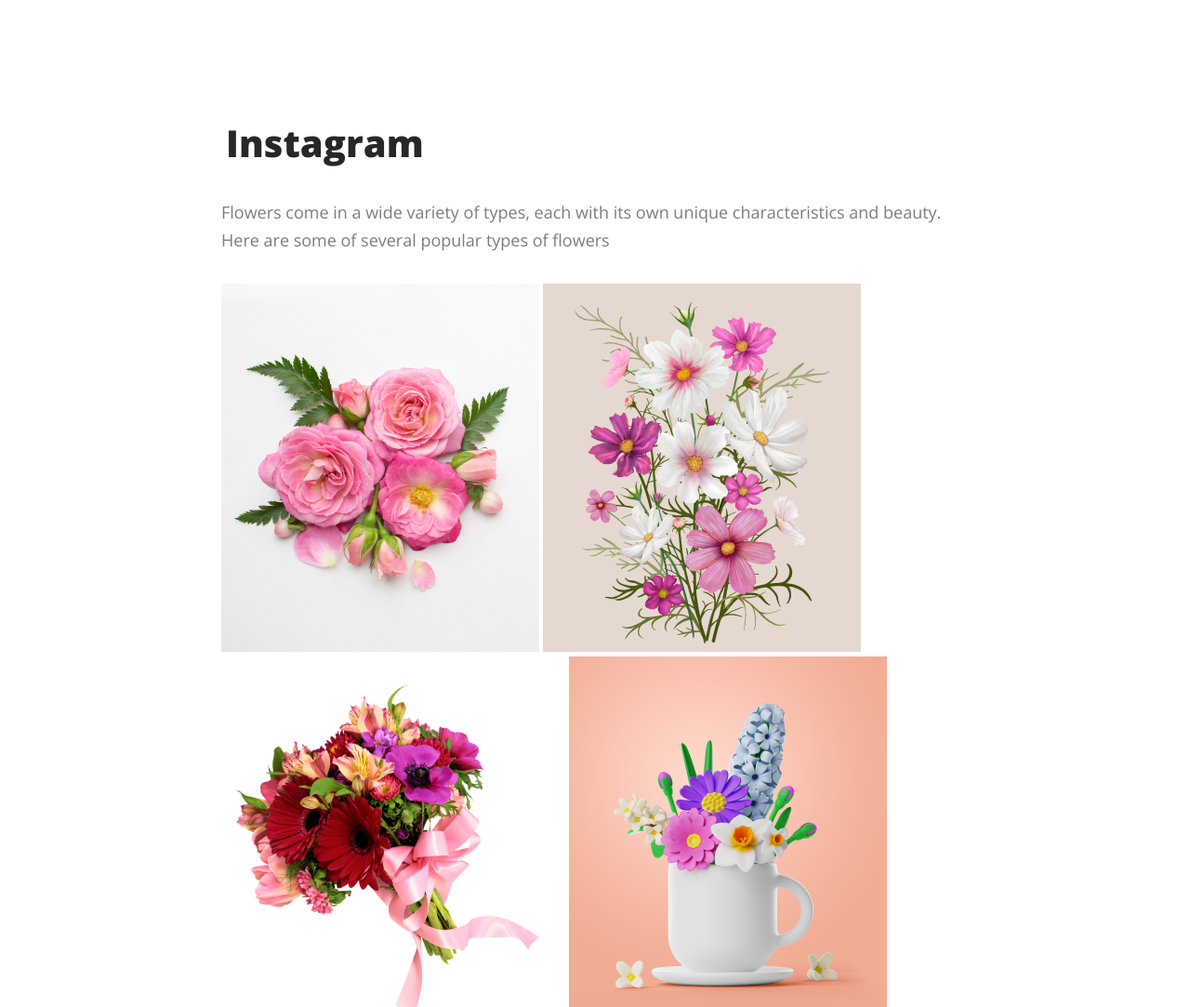
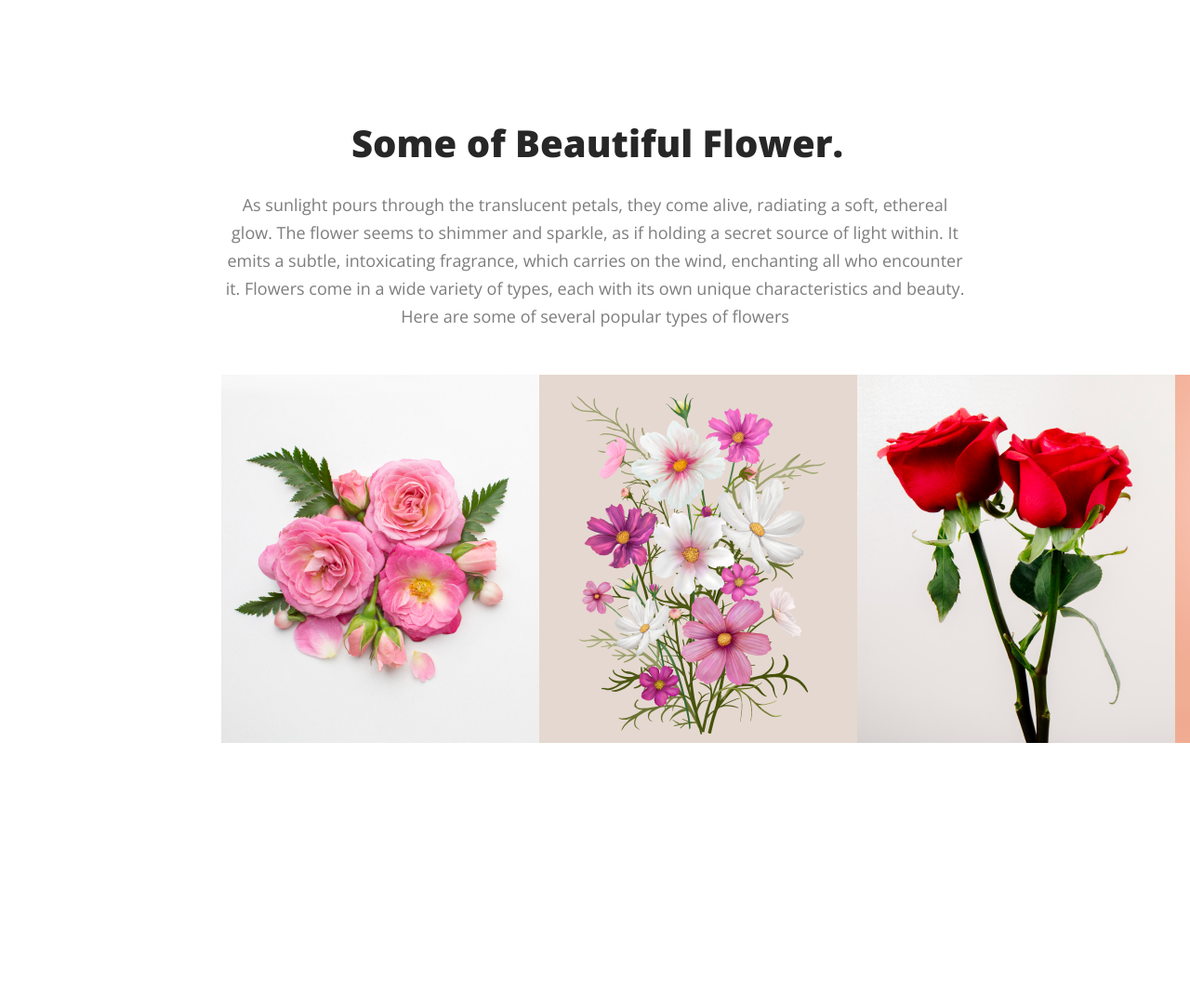
Before and after one commit to Sabbir372569/1.Frozen-Flower, a plain HTML site: page index.html in a window 1280 px wide. Shown: the part 1520-2603 px from the top of the page at 93% size. After the commit the page ends 2319 px from the top, so only its background shows below. Drawn offline with nearby package versions, Linux system fonts and the light colour scheme.

```diff
--- a/index.html
+++ b/index.html
@@ -44,15 +44,19 @@ frozen flower is proud to offer beautiful flowers that are always 100% arranged
     </section>
 
     <section class="about-flower">
-        <div>
-        <div>
-            <h3 class="section-title">Instagram</h3>
-            <p class="section-description"> Flowers come in a wide variety of types, each with its own unique characteristics and beauty. Here are some of several popular types of flowers </p>
-        </div>
+        <div class="flower-img">
+                <div>
+                    <h3 class="section-title">Some of Beautiful Flower.</h3>
+                    <p id="some-text" class="section-description">As sunlight pours through the translucent petals, they come alive, radiating a soft, ethereal glow. The flower seems to shimmer and sparkle, as if holding a secret source of light within. It emits a subtle, intoxicating fragrance, which carries on the wind, enchanting all who encounter it. Flowers come in a wide variety of types, each with its own unique characteristics and beauty. Here are some of several popular types of flowers</p>
+                </div>
+
+        <div class="about-flower-image">
             <img src="image/Flower 01.png" alt="">
             <img src="image/Rectangle 4.png" alt="">
-            <img src="image/pngwing 5.png" alt="">
+            <img src="image/Rectangle 6.png" alt="">
             <img src="image/Rectangle 5.png" alt="">
+        </div>
+
     </div>
     </section>
 
--- a/style.css
+++ b/style.css
@@ -77,6 +77,7 @@ body{
     text-indent:5px;
     font-size: 40px;
     font-weight: 800;
+    text-align: center;
 }
 .section-description{
     color: rgba(39, 39, 39, 0.60);
@@ -84,6 +85,7 @@ body{
     font-weight: 400;
     line-height: 30px;
     padding: 32px 0;
+    text-align: center;
 }
 .btn-hot-deal{
     padding:20px 43px;
@@ -102,3 +104,15 @@ body{
     padding-left: 238px;
     padding-right: 238px;
 }
+
+#some-text{
+    display:flex;
+    text-align: center;
+    padding-top: 24px;
+    padding-bottom: 48px;
+}
+
+.about-flower-image{
+   display:flex;
+   justify-content: space-between;
+}
```
